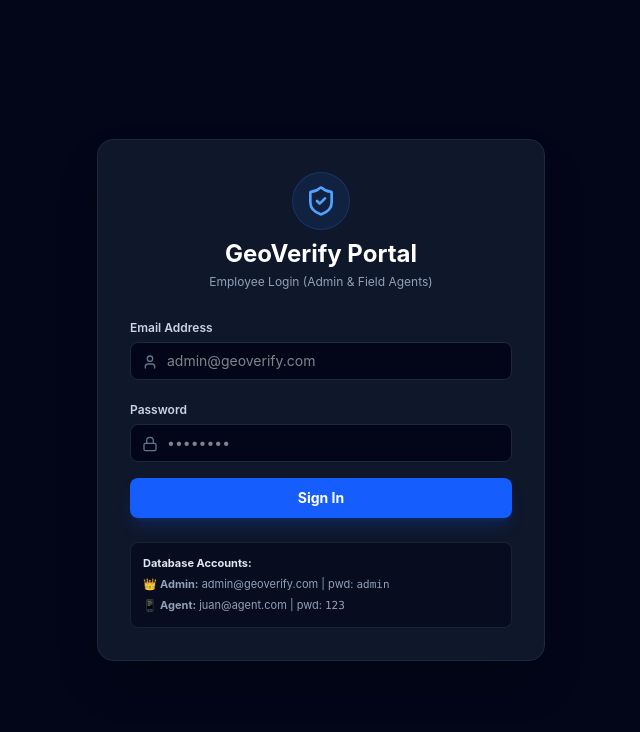
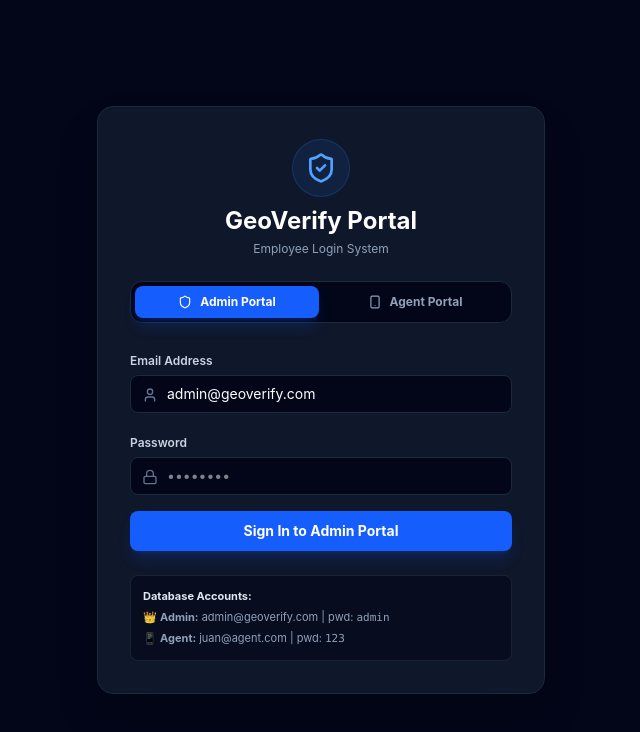
Before and after one commit to EverestAng/destination-scanner, a React (Vite) app: page / in a window 1280 px wide. Shown: the top 732 px of the page, without its empty margins (319-959 px from the left). Built offline with nearby package versions, Linux system fonts and the light colour scheme; no server answers.

Commit message:
Added Role Selection Field in App.jsx

```diff
--- a/src/App.jsx
+++ b/src/App.jsx
@@ -1,7 +1,7 @@
 import React, { useState, useEffect } from 'react';
 import AdminDashboard from './AdminDashboard';
 import AgentScanner from './AgentScanner';
-import { Lock, User, ShieldCheck } from 'lucide-react';
+import { Lock, User, ShieldCheck, Shield, Smartphone } from 'lucide-react';
 
 const API_URL = import.meta.env.VITE_API_URL || 'http://localhost:5000';
 
@@ -15,7 +15,10 @@ function App() {
     }
   });
 
-  const [email, setEmail] = useState('');
+  // State para sa active tab ('admin' o 'agent')
+  const [activeTab, setActiveTab] = useState('admin');
+
+  const [email, setEmail] = useState('admin@geoverify.com');
   const [password, setPassword] = useState('');
   const [loginError, setLoginError] = useState('');
   const [agents, setAgents] = useState([]);
@@ -36,6 +39,19 @@ function App() {
     }
   }, [currentUser]);
 
+  // Kapag nagpalit ng tab, i-adjust natin ang default values para madali sa kanila
+  const handleTabChange = (tab) => {
+    setActiveTab(tab);
+    setLoginError('');
+    if (tab === 'admin') {
+      setEmail('admin@geoverify.com');
+      setPassword('');
+    } else {
+      setEmail('');
+      setPassword('');
+    }
+  };
+
   const handleLogin = async (e) => {
     e.preventDefault();
     setLoginError('');
@@ -50,6 +66,16 @@ function App() {
       const data = await res.json();
 
       if (res.ok) {
+        // Optional validation para sigurohang tugma ang role
+        if (activeTab === 'admin' && data.role !== 'admin') {
+          setLoginError('This account is not authorized as an Administrator.');
+          return;
+        }
+        if (activeTab === 'agent' && data.role !== 'agent') {
+          setLoginError('This account is not authorized as a Field Agent.');
+          return;
+        }
+
         setCurrentUser(data);
         localStorage.setItem('geo_current_user', JSON.stringify(data));
       } else {
@@ -78,8 +104,9 @@ function App() {
 
   const handleLogout = () => {
     setCurrentUser(null);
-    setEmail('');
+    setEmail('admin@geoverify.com');
     setPassword('');
+    setActiveTab('admin');
     localStorage.removeItem('geo_current_user');
   };
 
@@ -108,12 +135,41 @@ function App() {
   return (
     <div className="min-h-screen bg-slate-950 flex flex-col items-center justify-center p-4 font-sans relative">
       <div className="bg-slate-900 border border-slate-800 p-8 rounded-2xl shadow-2xl w-full max-w-md">
+
+        {/* HEADER & LOGO */}
         <div className="text-center mb-6">
           <div className="inline-flex p-3 bg-blue-500/10 border border-blue-500/20 rounded-full text-blue-400 mb-2">
             <ShieldCheck className="w-8 h-8" />
           </div>
           <h1 className="text-2xl font-bold text-white">GeoVerify Portal</h1>
-          <p className="text-xs text-slate-400 mt-1">Employee Login (Admin & Field Agents)</p>
+          <p className="text-xs text-slate-400 mt-1">Employee Login System</p>
+        </div>
+
+        {/* TAB SWITCHER */}
+        <div className="grid grid-cols-2 gap-1 bg-slate-950 p-1 rounded-xl border border-slate-800 mb-6">
+          <button
+            type="button"
+            onClick={() => handleTabChange('admin')}
+            className={`py-2 text-xs font-bold rounded-lg transition flex items-center justify-center gap-2 cursor-pointer ${
+              activeTab === 'admin'
+                ? 'bg-blue-600 text-white shadow-lg shadow-blue-600/20'
+                : 'text-slate-400 hover:text-white'
+            }`}
+          >
+            <Shield className="w-3.5 h-3.5" /> Admin Portal
+          </button>
+
+          <button
+            type="button"
+            onClick={() => handleTabChange('agent')}
+            className={`py-2 text-xs font-bold rounded-lg transition flex items-center justify-center gap-2 cursor-pointer ${
+              activeTab === 'agent'
+                ? 'bg-emerald-600 text-white shadow-lg shadow-emerald-600/20'
+                : 'text-slate-400 hover:text-white'
+            }`}
+          >
+            <Smartphone className="w-3.5 h-3.5" /> Agent Portal
+          </button>
         </div>
 
         {loginError && (
@@ -122,6 +178,7 @@ function App() {
           </div>
         )}
 
+        {/* LOGIN FORM */}
         <form onSubmit={handleLogin} className="space-y-4">
           <div>
             <label className="text-xs font-semibold text-slate-300">Email Address</label>
@@ -131,7 +188,7 @@ function App() {
                 type="email"
                 value={email}
                 onChange={(e) => setEmail(e.target.value)}
-                placeholder="admin@geoverify.com"
+                placeholder={activeTab === 'admin' ? 'admin@geoverify.com' : 'juan@agent.com'}
                 className="w-full pl-9 pr-3 py-2 bg-slate-950 border border-slate-800 text-white rounded-lg text-sm focus:outline-blue-500"
                 required
               />
@@ -155,9 +212,11 @@ function App() {
 
           <button
             type="submit"
-            className="w-full bg-blue-600 hover:bg-blue-500 text-white font-bold py-2.5 rounded-lg text-sm transition shadow-lg shadow-blue-600/20 cursor-pointer"
+            className={`w-full font-bold py-2.5 rounded-lg text-sm transition shadow-lg cursor-pointer text-white ${
+              activeTab === 'admin' ? 'bg-blue-600 hover:bg-blue-500 shadow-blue-600/20' : 'bg-emerald-600 hover:bg-emerald-500 shadow-emerald-600/20'
+            }`}
           >
-            Sign In
+            Sign In to {activeTab === 'admin' ? 'Admin' : 'Agent'} Portal
           </button>
         </form>
 
```
